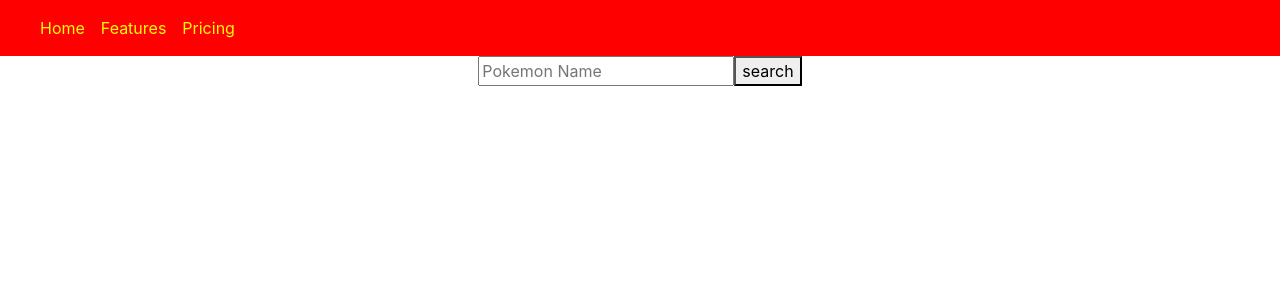
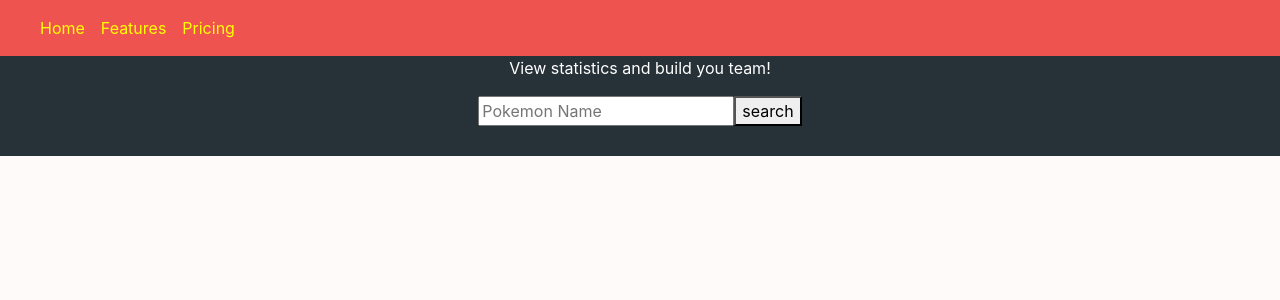
Before and after one commit to Nboaram/TeamYellowPokedex, an Angular app in the folder AngularUI/: page /pokemon in a window 1280 px wide. Shown: the top 300 px of the page. Built offline with nearby package versions, Linux system fonts and the light colour scheme.

Commit message:
Updated scss/html

```diff
--- a/AngularUI/src/app/app.component.html
+++ b/AngularUI/src/app/app.component.html
@@ -1,6 +1,6 @@
 <div align="center">
   <app-navbar></app-navbar>
 </div>
-<div align="center">
+<div class="display" align="center">
   <router-outlet></router-outlet>
 </div>
--- a/AngularUI/src/app/navbar/navbar.component.scss
+++ b/AngularUI/src/app/navbar/navbar.component.scss
@@ -6,7 +6,7 @@
    }
 
   .bg-color{
-    background-color:red;
+    background-color:#ef5350;
 
   }
 
--- a/AngularUI/src/app/pokedex/search/search.component.html
+++ b/AngularUI/src/app/pokedex/search/search.component.html
@@ -1,16 +1,40 @@
 <div align="center">
+    <div class="topHeader">
+        <p>View statistics and build you team!</p>
+
     <form [formGroup]="searchForm">
         <input type="text" placeholder="Pokemon Name" formControlName="name">
         <button (click) = "findPokemon();">search</button>
     </form>
-    <div *ngIf="pokemon">
-        <h2>{{pokemon.name}}</h2>
-        <h4>Height: {{pokemon.height}}</h4>
-        <h4>Weight: {{pokemon.weight}}</h4>
-        <h4>Default: {{pokemon.is_default}}</h4>
-        <h4>Base Experience: {{pokemon.base_experience}}</h4>
-        <h3>Types</h3>
-        <h4>{{pokemon.types[0].type.name}}</h4>
-        <h4>{{pokemon.types[1].type.name}}</h4>
     </div>
-</div>
+    <div class="bg-color"  *ngIf="pokemon">
+
+
+        <table class="table col-md-6 display-table ">
+                <thead>
+                  <tr>
+                    <th scope="col">Name</th>
+                    <th scope="col">Height</th>
+                    <th scope="col">Weight</th>
+                    <th scope="col">Default</th>
+                    <th scope="col">Base Experience</th>
+                    <th scope="col">Types</th>
+                  </tr>
+                </thead>
+                <tbody>
+                  <tr>
+                    <th scope="row">{{pokemon.name}}</th>
+                    <td>{{pokemon.height}}</td>
+                    <td>{{pokemon.weight}}</td>
+                    <td>{{pokemon.is_default}}</td>
+                    <td>{{pokemon.base_experience}}</td>
+
+                    <td *ngIf = "pokemon.types[1]">{{pokemon.types[0].type.name}} , {{pokemon.types[1].type.name}} </td>
+                    <td *ngIf = "!pokemon.types[1]"> {{pokemon.types[0].type.name}}</td>
+
+                  </tr>
+                  </tbody>
+                  </table>
+
+                  </div>
+    </div>
--- a/AngularUI/src/app/pokedex/search/search.component.scss
+++ b/AngularUI/src/app/pokedex/search/search.component.scss
@@ -0,0 +1,14 @@
+.topHeader{
+    height: 100px;
+    width: auto;
+    background-color: #263238;
+    color:white;
+}
+
+.bg-color{
+    background-color: #fffafa;
+}
+ .display-table{
+     background-color: #fffafa;
+    margin: 20px;
+ }
--- a/AngularUI/src/styles.scss
+++ b/AngularUI/src/styles.scss
@@ -1 +1,2 @@
 /* You can add global styles to this file, and also import other style files */
+html { background-color: #fffafa; }
```
